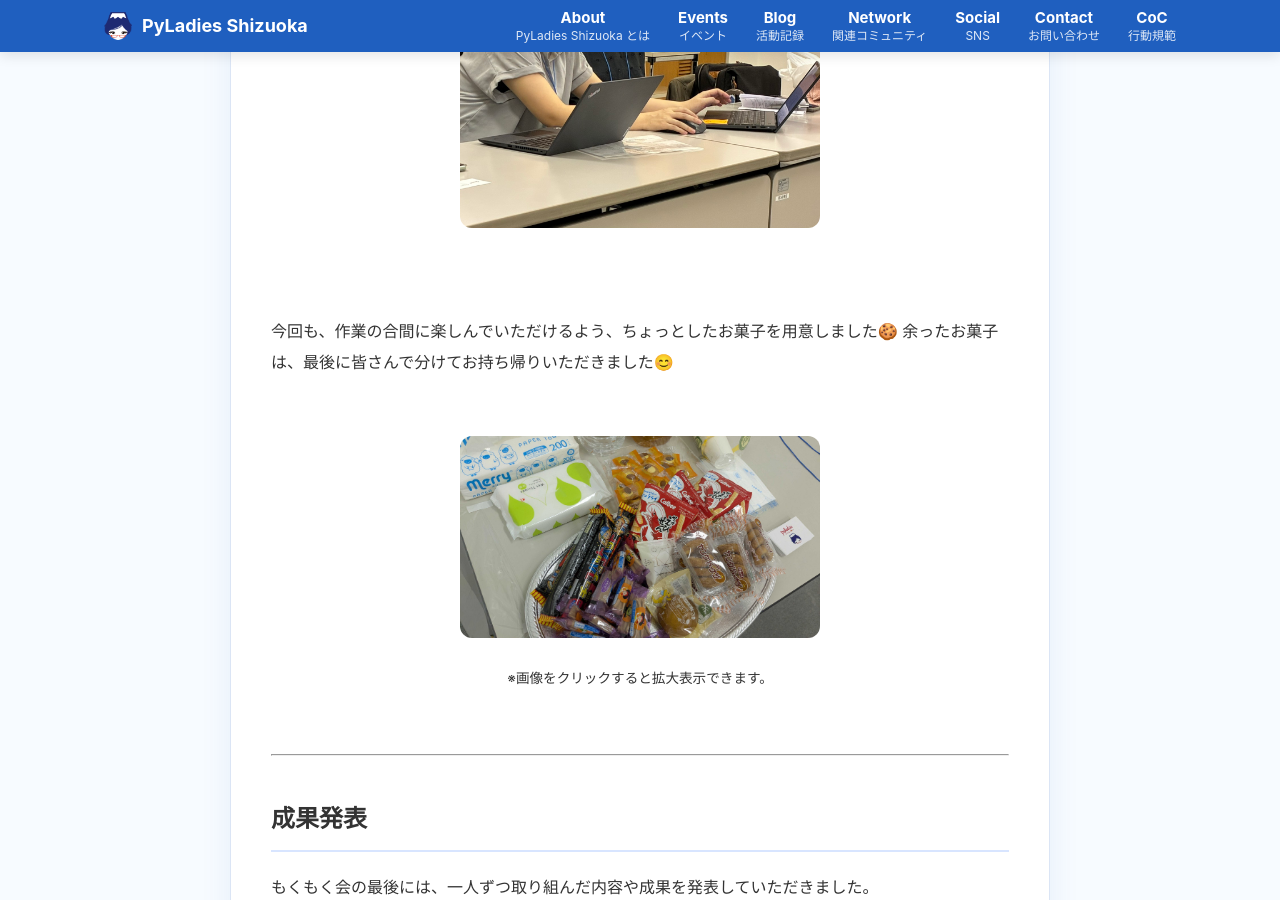
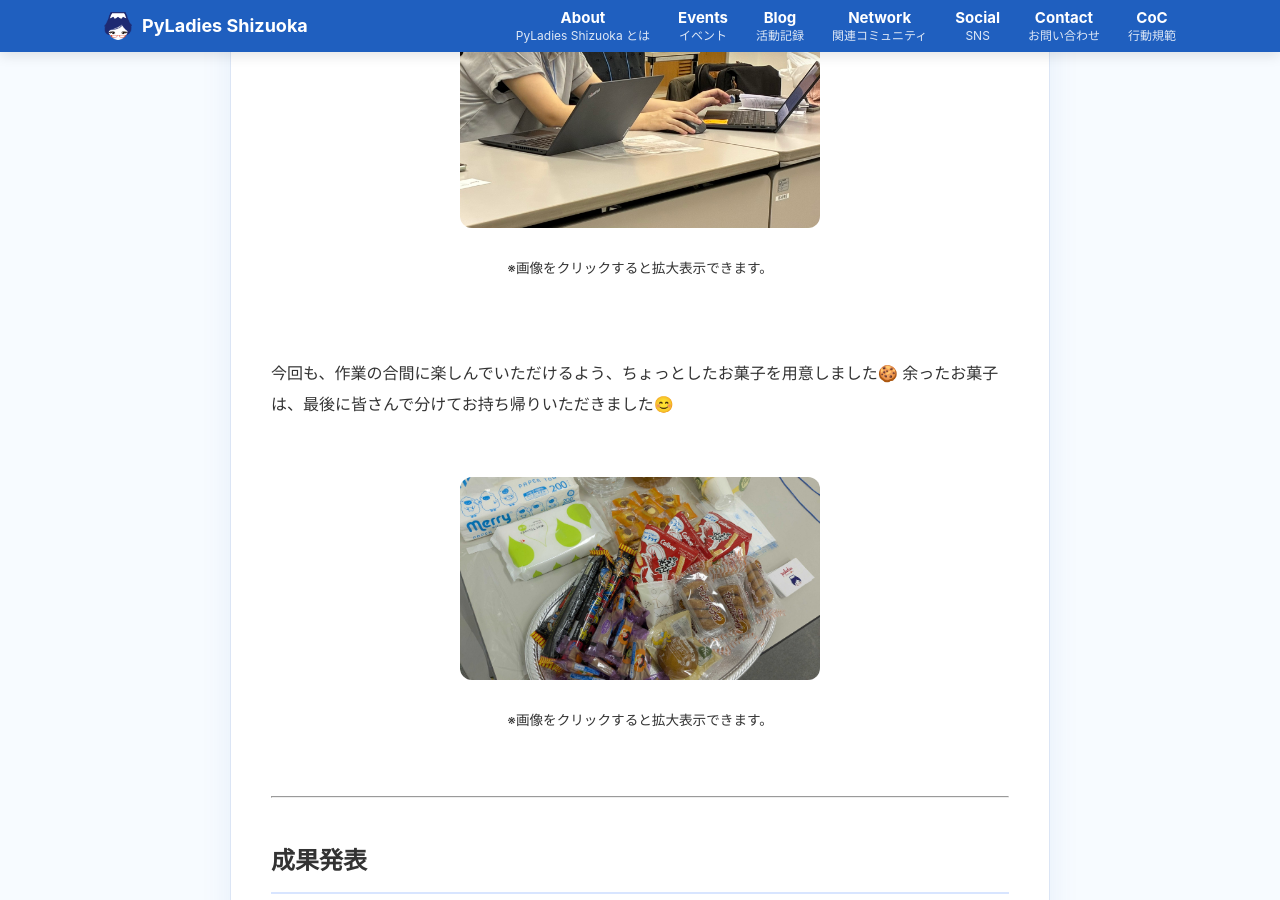
Before and after one commit to PyLadiesShizuoka/pyladiesshizuoka.github.io, a Jekyll site: the page built from _posts/2026-09-13-#2 Code and Connect.md, in a window 1280 px wide and 900 px high, scrolled down 3341 px. Built offline with Jekyll 4.4.1, drawn with Linux system fonts in a browser that asks for light colours.

Commit message:
Update content in Code and Connect.md

```diff
--- a/_posts/2026-09-13-#2 Code and Connect.md
+++ b/_posts/2026-09-13-#2 Code and Connect.md
@@ -79,6 +79,7 @@
 ハンズオンで使用したスライドを作成した方から直接教わる、という微笑ましい場面もありました😊
 <br><br>
 ![もくもく会の様子](/images/blog/913codeconnect3.jpg)
+<p style="text-align: center; font-size: 0.85em;">※画像をクリックすると拡大表示できます。</p>
 <br><br>
 今回も、作業の合間に楽しんでいただけるよう、ちょっとしたお菓子を用意しました🍪
 余ったお菓子は、最後に皆さんで分けてお持ち帰りいただきました😊
```
